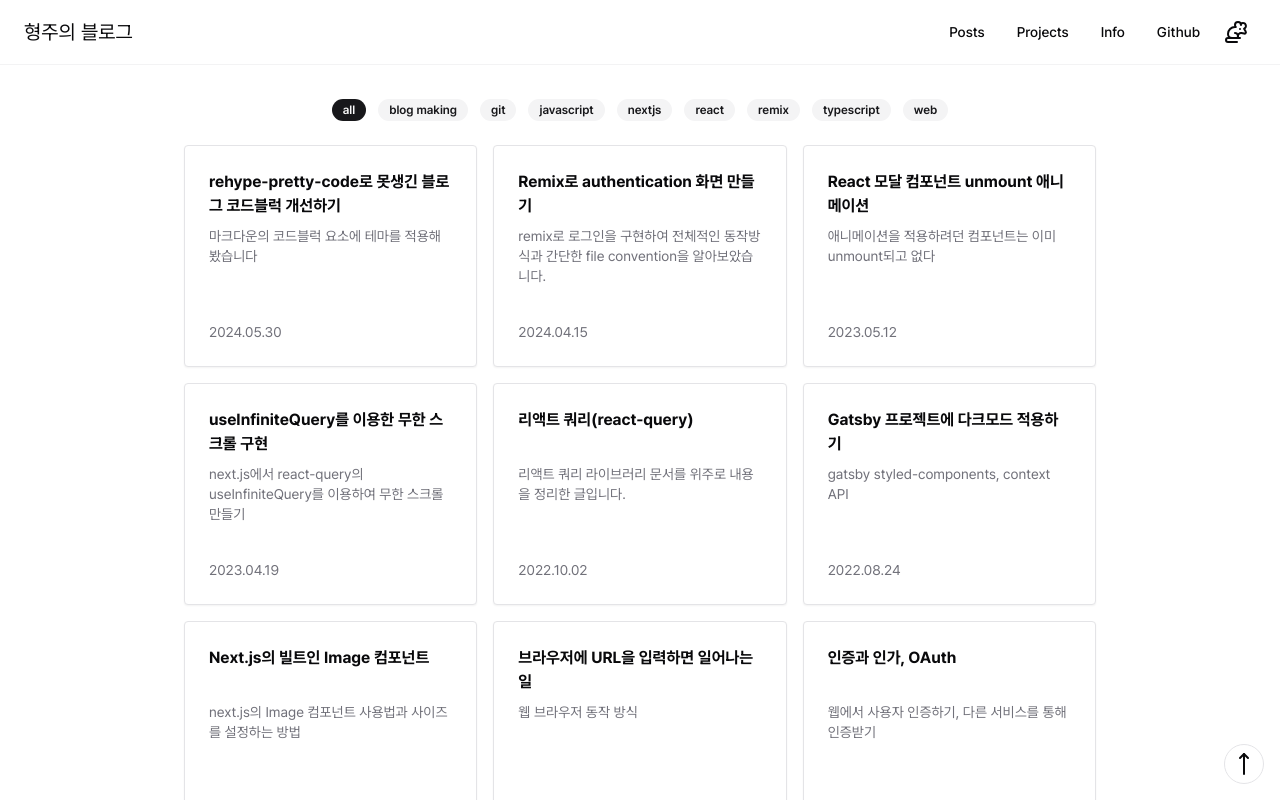
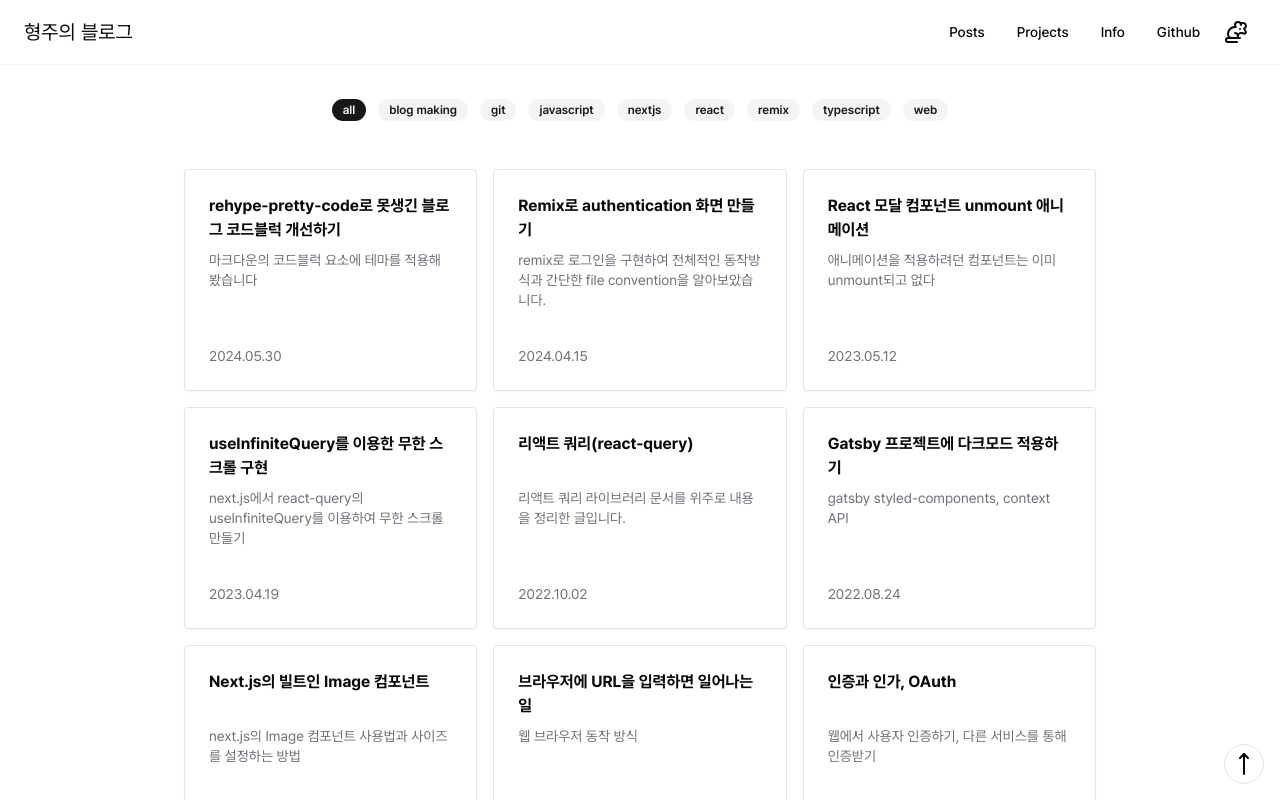
Before and after one commit to nokiahub/nokiahub.name, a Next.js app: page /posts/tag/all in a window 1280 px wide. Shown: the top 800 px of the page. Built offline with nearby package versions, Linux system fonts and the light colour scheme.

Commit message:
fixed css

```diff
--- a/app/posts/page.tsx
+++ b/app/posts/page.tsx
@@ -4,7 +4,7 @@ import { cn } from "@/lib/utils";
 
 const PostsPage = () => {
   return (
-    <div className={cn("flex flex-col gap-6")}>
+    <div className={cn("flex flex-col gap-12")}>
       <Tags />
       <Posts />
     </div>
--- a/app/posts/tag/[tag]/page.tsx
+++ b/app/posts/tag/[tag]/page.tsx
@@ -8,7 +8,7 @@ type Props = {
 };
 const PostsPage = ({ params }: Props) => {
   return (
-    <div className={cn("flex flex-col gap-6")}>
+    <div className={cn("flex flex-col gap-12")}>
       <Tags currentTag={decodeURI(params.tag)} />
       <Posts filterBy={decodeURI(params.tag)} />
     </div>
```
